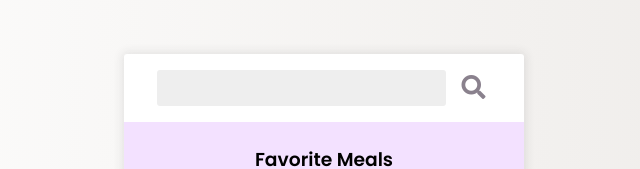
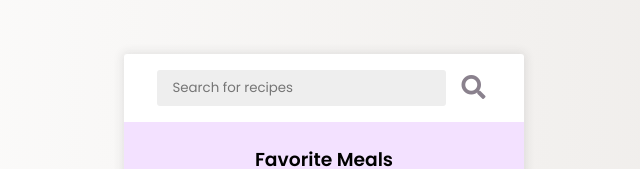
Before and after one commit to pradyumansingh989/Recipe-website, a plain HTML site: page index.html in a window 1280 px wide. Shown: the part 267-436 px from the top of the page, without its empty margins (316-956 px from the left). Drawn offline with Linux system fonts and the light colour scheme; no server answers.

Commit message:
Added placeholder in the search bar

```diff
--- a/index.html
+++ b/index.html
@@ -14,7 +14,7 @@
     <body>
         <div class="mobile-container">
             <header>
-                <input type="text" id="search-term" />
+                <input type="text" placeholder="Search for recipes" id="search-term" />
                 <button id="search"><i class="fas fa-search"></i></button>
             </header>
             <div class="fav-container">
```
